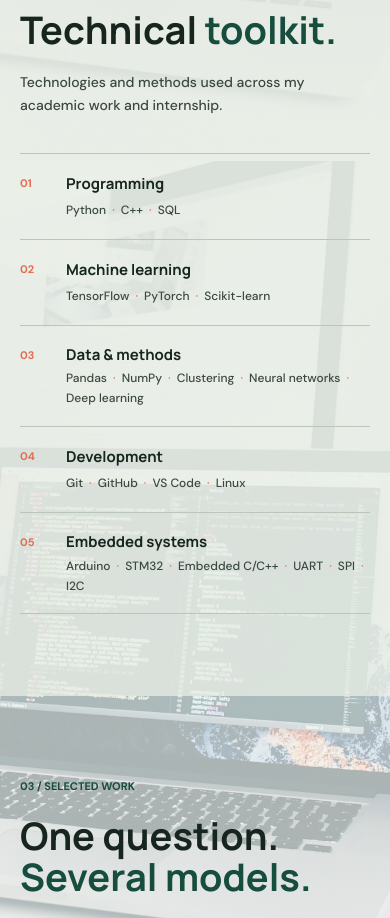
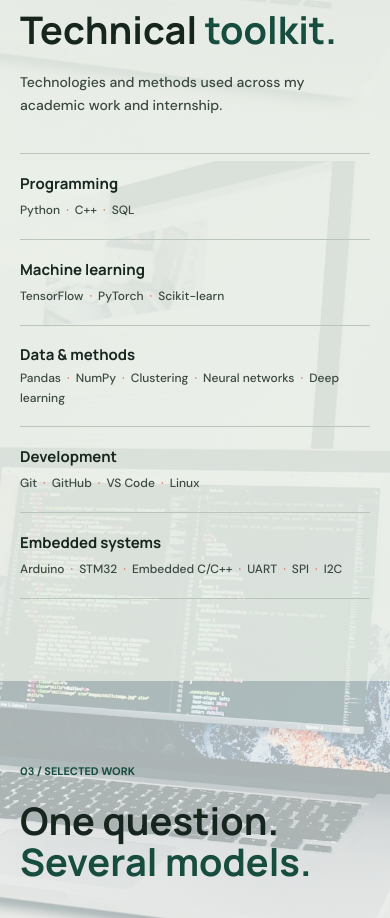
Before and after one commit to Dhanush0121/portfoli-, a plain HTML site: page index.html in a window 390 px wide. Shown: the part 2371-3289 px from the top of the page. Drawn offline with Linux system fonts and the light colour scheme.

Commit message:
Remove numbering from skills list

```diff
--- a/index.html
+++ b/index.html
@@ -15,7 +15,7 @@
       href="https://fonts.googleapis.com/css2?family=DM+Sans:wght@400;500;600;700&family=Manrope:wght@400;500;600;700;800&display=swap"
       rel="stylesheet"
     />
-    <link rel="stylesheet" href="styles.css?v=degree-meta" />
+    <link rel="stylesheet" href="styles.css?v=skills-no-index" />
     <script src="script.js" defer></script>
   </head>
   <body>
@@ -103,27 +103,22 @@
           </div>
           <div class="skills-list">
             <article class="skill-row reveal">
-              <span class="skill-number">01</span>
               <h3>Programming</h3>
               <p>Python <span>·</span> C++ <span>·</span> SQL</p>
             </article>
             <article class="skill-row reveal">
-              <span class="skill-number">02</span>
               <h3>Machine learning</h3>
               <p>TensorFlow <span>·</span> PyTorch <span>·</span> Scikit-learn</p>
             </article>
             <article class="skill-row reveal">
-              <span class="skill-number">03</span>
               <h3>Data &amp; methods</h3>
               <p>Pandas <span>·</span> NumPy <span>·</span> Clustering <span>·</span> Neural networks <span>·</span> Deep learning</p>
             </article>
             <article class="skill-row reveal">
-              <span class="skill-number">04</span>
               <h3>Development</h3>
               <p>Git <span>·</span> GitHub <span>·</span> VS Code <span>·</span> Linux</p>
             </article>
             <article class="skill-row reveal">
-              <span class="skill-number">05</span>
               <h3>Embedded systems</h3>
               <p>Arduino <span>·</span> STM32 <span>·</span> Embedded C/C++ <span>·</span> UART <span>·</span> SPI <span>·</span> I2C</p>
             </article>
--- a/styles.css
+++ b/styles.css
@@ -418,16 +418,10 @@ h3 {
 .skill-row {
   display: grid;
   min-height: 86px;
-  grid-template-columns: 62px minmax(180px, 0.7fr) 1.4fr;
+  grid-template-columns: minmax(180px, 0.7fr) 1.4fr;
   align-items: center;
   gap: 20px;
   border-bottom: 1px solid #bac6b9;
-}
-
-.skill-number {
-  color: var(--coral);
-  font-size: 11px;
-  font-weight: 700;
 }
 
 .skill-row h3 {
@@ -970,15 +964,9 @@ h3 {
   }
 
   .skill-row {
-    grid-template-columns: 34px 1fr;
+    grid-template-columns: 1fr;
     gap: 2px 12px;
     padding: 17px 0;
-  }
-
-  .skill-number {
-    grid-row: 1 / span 2;
-    align-self: start;
-    padding-top: 3px;
   }
 
   .skill-row h3 {
@@ -986,7 +974,7 @@ h3 {
   }
 
   .skill-row p {
-    grid-column: 2;
+    grid-column: 1;
     font-size: 12px;
   }
 
```
